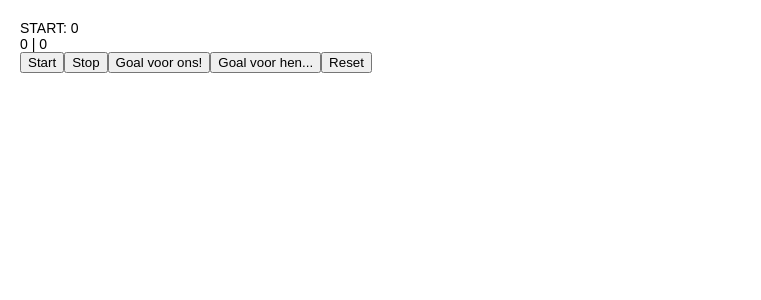
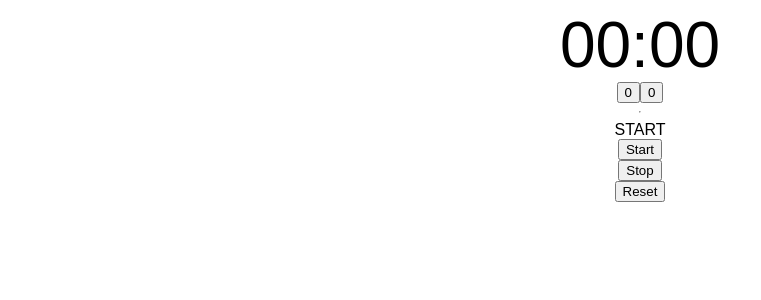
Before and after one commit to thomaux/lzv-match-tracker, a React (Create React App) app: page / in a window 1280 px wide. Shown: the top 300 px of the page, without its empty margins (0-761 px from the left). Built offline with nearby package versions, Linux system fonts and the light colour scheme.

Commit message:
Split up in separate components. Basic clock functionality

```diff
--- /dev/null
+++ b/src/app.css
@@ -0,0 +1,9 @@
+body {
+    font: 16px "Century Gothic", Futura, sans-serif;
+}
+
+.container {
+    display: flex;
+    flex-direction: column;
+    align-items: center;
+}
--- a/src/app.tsx
+++ b/src/app.tsx
@@ -1,4 +1,7 @@
 import { Component } from 'react';
+import { Clock } from './components/clock';
+import './app.css';
+import { Score } from './components/score';
 
 interface AppState {
     seconds: number;
@@ -17,7 +20,7 @@ type GamePhase = 'START' | 'FIRST' | 'HALF' | 'SECOND' | 'FULL';
 
 export class App extends Component<unknown, AppState> {
     timer: NodeJS.Timeout | null;
-    readonly maxSeconds = 5;
+    readonly maxSeconds = 1500; // 25mins
 
     constructor(props: unknown) {
         super(props);
@@ -106,17 +109,22 @@ export class App extends Component<unknown, AppState> {
         const scoreThem = this.state.events.filter(e => e.type === 'GOAL_THEM').length;
 
         return (
-            <div>
+            <div className="container">
                 <div>
-                    {this.state.gamePhase}: {this.state.seconds}
+                    <Clock value={this.state.seconds}></Clock>
                 </div>
                 <div>
-                    {scoreUs} | {scoreThem}
+                    <Score value={scoreUs} onClick={() => this.markGoal(0)}></Score>
+                    <Score value={scoreThem} onClick={() => this.markGoal(1)}></Score>
+                </div>
+
+                <hr></hr>
+                <div>
+                    {this.state.gamePhase}
                 </div>
                 <button onClick={() => this.startTimer()}>Start</button>
                 <button onClick={() => this.stopTimer()}>Stop</button>
-                <button onClick={() => this.markGoal(0)}>Goal voor ons!</button>
-                <button onClick={() => this.markGoal(1)}>Goal voor hen...</button>
+
                 <button onClick={() => this.reset()}>Reset</button>
                 <ul>
                     {events}
--- /dev/null
+++ b/src/components/clock.css
@@ -0,0 +1,3 @@
+.clock {
+    font-size: 4em;
+}
--- /dev/null
+++ b/src/components/clock.tsx
@@ -0,0 +1,15 @@
+import './clock.css';
+
+export interface ClockProps {
+    value: number;
+}
+
+export function Clock(props: ClockProps) {
+    const seconds = props.value % 60;
+    const minutes = (props.value - seconds) / 60;
+    return (
+        <div className="clock">
+           {minutes < 10 ? 0 : ''}{minutes}:{seconds < 10 ? 0 : ''}{seconds}
+        </div>
+    );
+}
--- /dev/null
+++ b/src/components/score.tsx
@@ -0,0 +1,12 @@
+import { MouseEvent as ReactMouseEvent } from 'react';
+
+export interface ScoreProps {
+    value: number;
+    onClick: (event: ReactMouseEvent<HTMLButtonElement, MouseEvent>) => void;
+}
+
+export function Score(props: ScoreProps){
+    return (
+        <button onClick={props.onClick}>{ props.value}</button>
+    );
+}
--- a/src/index.css
+++ /dev/null
@@ -1,4 +0,0 @@
-body {
-    font: 14px "Century Gothic", Futura, sans-serif;
-    margin: 20px;
-}
--- a/src/index.tsx
+++ b/src/index.tsx
@@ -1,6 +1,5 @@
 import { render } from 'react-dom';
 import { App } from './app';
-import './index.css';
 
 render(
     <App />,
```
